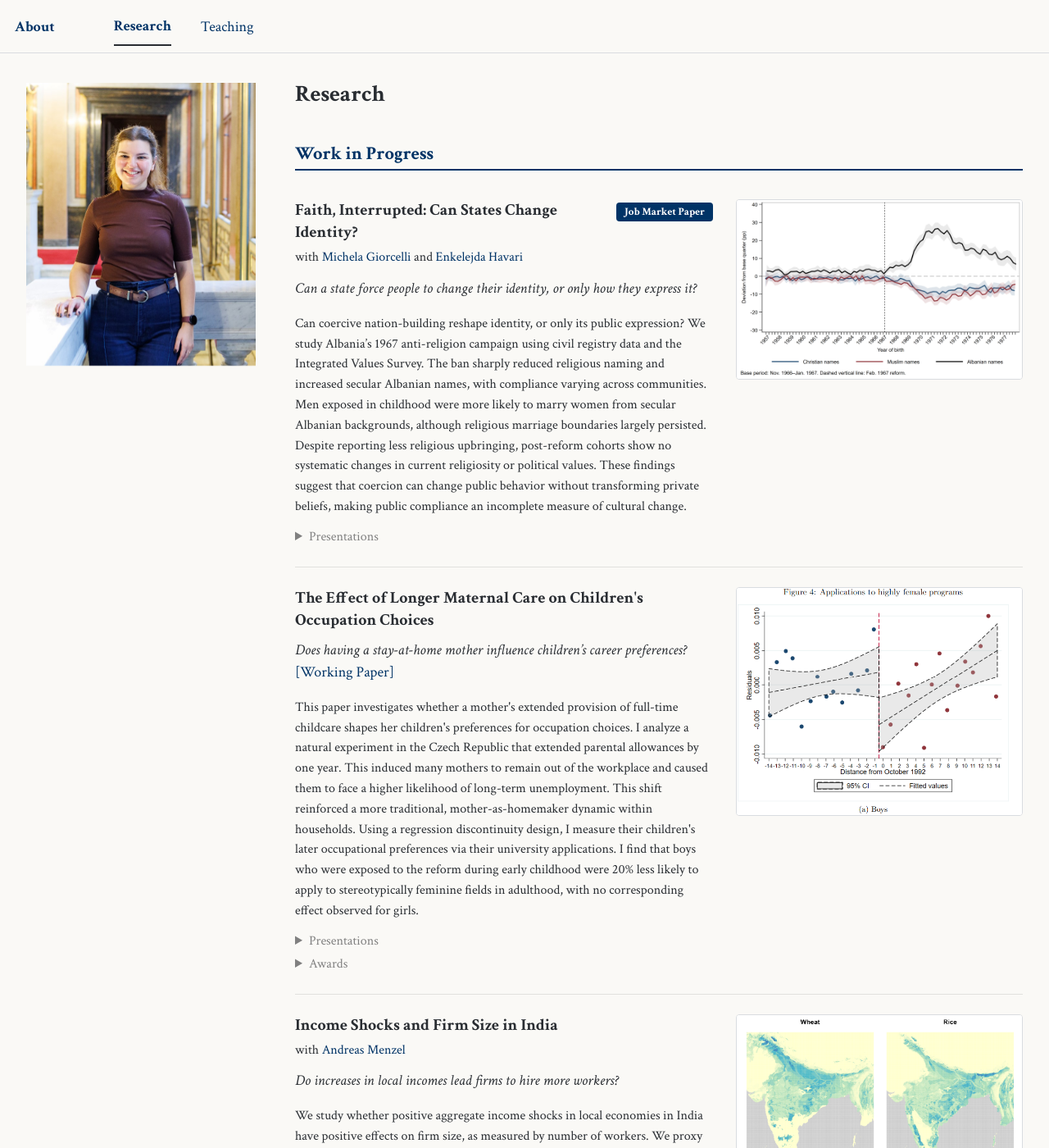
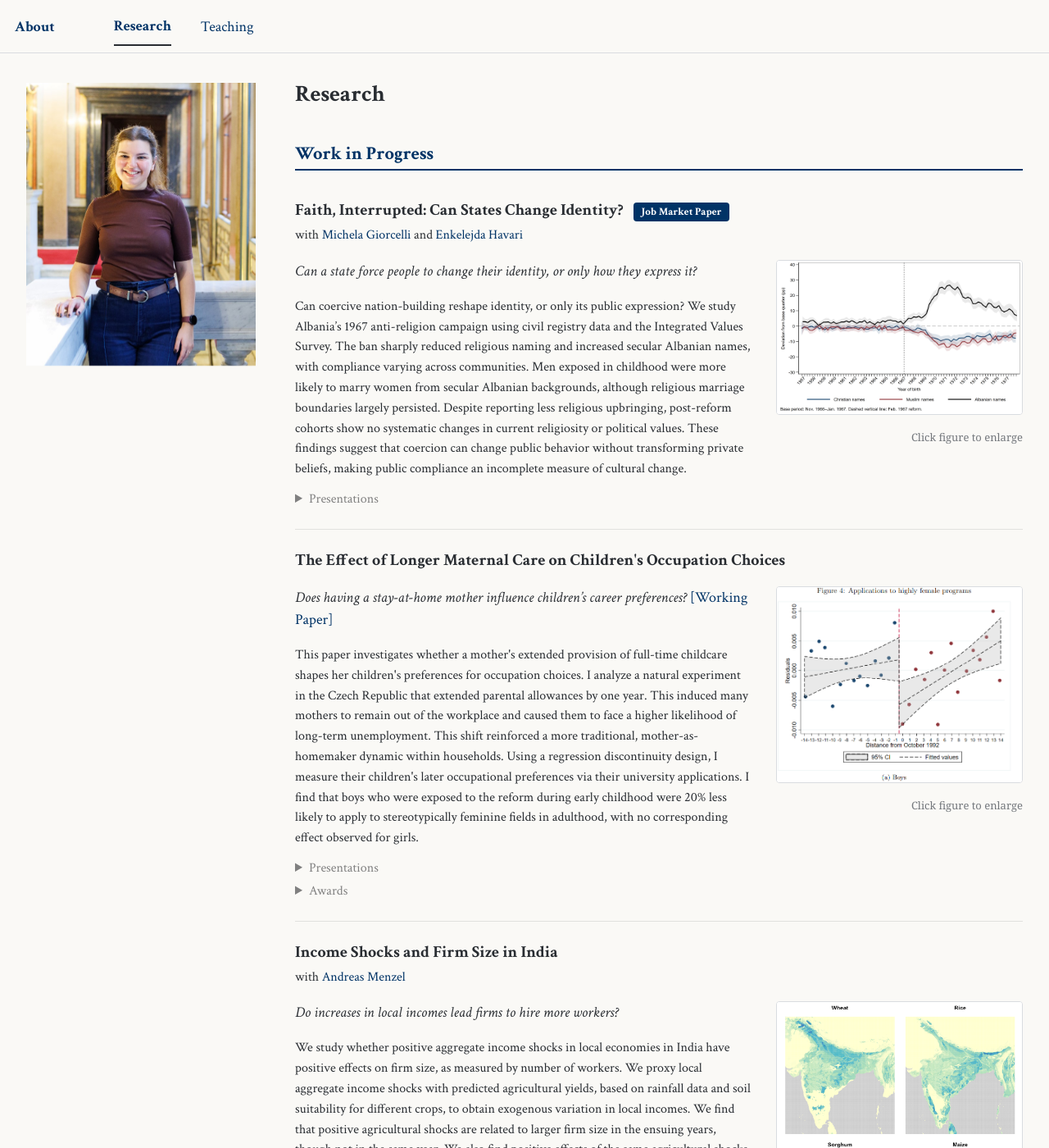
Before and after one commit to sofianasinani/sofianasinani.github.io, a Jekyll site: the page built from _pages/publications.md, in a window 1280 px wide and 1400 px high. Shown: the whole window at 82% size. Built offline with Jekyll 4.4.1, drawn with Linux system fonts in a browser that asks for light colours; a script bundle is joined from its source files by our own code; library files that are not in the unit come from our copies; some of the changed text lies outside the part shown.

Commit message:
Align paper headings, abstracts and figures

```diff
--- a/_pages/publications.md
+++ b/_pages/publications.md
@@ -6,21 +6,31 @@ author_profile: true
 ---
 
 <style>
-.paper-heading { display: flex; align-items: baseline; gap: 8px; }
+.paper-row { display: block; }
+.paper-header { margin-bottom: 18px; }
+.paper-heading { display: flex; align-items: baseline; flex-wrap: wrap; gap: 8px 12px; }
 .paper-heading .paper-title { flex: 0 1 auto; }
 .paper-heading > a { flex: 0 0 auto; white-space: nowrap; }
 .paper-heading > a span { margin-left: 0 !important; }
-.paper-text > .paper-coauthors { font-size: 16px; line-height: 1.4; margin: 6px 0 12px; }
+.paper-header .paper-coauthors { font-size: 16px; line-height: 1.4; margin: 6px 0 0; }
+.paper-body { display: grid; grid-template-columns: minmax(0, 65fr) minmax(0, 35fr); gap: 28px; align-items: start; }
+.paper-text > p:first-child { margin-top: 0; }
 .paper-abstract { font-size: 16px; line-height: 1.55; margin: 12px 0; }
 .paper-abstract p { margin: 0 0 10px; }
-@media (max-width: 620px) { .paper-heading { flex-wrap: wrap; } }
+.paper-body .paper-figure { width: 100%; max-width: none; margin: 0; }
+.paper-figure a { display: block; cursor: zoom-in; }
+.paper-figure img { width: 100%; height: auto; object-fit: contain; }
+.paper-figure figcaption { margin-top: 6px; font-size: 13px; color: #73777c; text-align: right; }
+@media (min-width: 57.8125em) and (max-width: 1100px), (max-width: 700px) {
+  .paper-body { grid-template-columns: minmax(0, 1fr); gap: 18px; }
+  .paper-body .paper-figure { max-width: 480px; }
+}
 </style>
 
 <h2 style="color: #003366; border-bottom: 2px solid #003366; padding-bottom: 5px;">Work in Progress</h2>
 
 <article class="paper-row" markdown="1">
-<div class="paper-text" markdown="1">
-
+<header class="paper-header">
 <div class="paper-heading">
 <h3 class="paper-title">Faith, Interrupted: Can States Change Identity?</h3>
 <a href="https://www.dropbox.com/scl/fi/umelmbssl4e4jy5mwjent/Sofiana_JMP.pdf?rlkey=0jyv2ujfcj734q8zrns5lqebj&e=1&dl=0" style="text-decoration: none;">
@@ -28,6 +38,9 @@ author_profile: true
 </a>
 </div>
 <p class="paper-coauthors">with <a href="http://www.giorcellimichela.com/">Michela Giorcelli</a> and <a href="https://sites.google.com/site/enkehavari/">Enkelejda Havari</a></p>
+</header>
+<div class="paper-body" markdown="1">
+<div class="paper-text" markdown="1">
 
 *Can a state force people to change their identity, or only how they express it?*
 <br>
@@ -44,14 +57,16 @@ author_profile: true
 </details>
 
 </div>
-<figure class="paper-figure"><img src="{{ "/images/papers/deviation_estimator.png" | relative_url }}" alt="Figure forthcoming" loading="lazy" width="640" height="420"></figure>
+<figure class="paper-figure"><a href="{{ "/images/papers/deviation_estimator.png" | relative_url }}" target="_blank" rel="noopener" aria-label="Enlarge figure: Faith, Interrupted: Can States Change Identity?"><img src="{{ "/images/papers/deviation_estimator.png" | relative_url }}" alt="Figure for Faith, Interrupted: Can States Change Identity?" loading="lazy" width="640" height="420"></a><figcaption>Click figure to enlarge</figcaption></figure>
+</div>
 </article>
 
 <article class="paper-row" markdown="1">
+<header class="paper-header">
+<h3 class="paper-title">The Effect of Longer Maternal Care on Children's Occupation Choices </h3>
+</header>
+<div class="paper-body" markdown="1">
 <div class="paper-text" markdown="1">
-
-<h3 class="paper-title">The Effect of Longer Maternal Care on Children's Occupation Choices </h3>
-
 
 *Does having a stay-at-home mother influence children’s career preferences?* [[Working Paper]](http://cerge-ei.cz/pdf/wp/Wp812.pdf)
 <br>
@@ -75,14 +90,17 @@ author_profile: true
 </details>
 
 </div>
-<figure class="paper-figure"><img src="{{ "/images/papers/maternal_care.png" | relative_url }}" alt="Figure forthcoming" loading="lazy" width="640" height="420"></figure>
+<figure class="paper-figure"><a href="{{ "/images/papers/maternal_care.png" | relative_url }}" target="_blank" rel="noopener" aria-label="Enlarge figure: The Effect of Longer Maternal Care on Children's Occupation Choices"><img src="{{ "/images/papers/maternal_care.png" | relative_url }}" alt="Figure for The Effect of Longer Maternal Care on Children's Occupation Choices" loading="lazy" width="640" height="420"></a><figcaption>Click figure to enlarge</figcaption></figure>
+</div>
 </article>
 
 <article class="paper-row" markdown="1">
-<div class="paper-text" markdown="1">
-
+<header class="paper-header">
 <h3 class="paper-title">Income Shocks and Firm Size in India</h3>
 <p class="paper-coauthors">with <a href="https://sites.google.com/view/andreasmenzel/home/">Andreas Menzel</a></p>
+</header>
+<div class="paper-body" markdown="1">
+<div class="paper-text" markdown="1">
 
 <em>Do increases in local incomes lead firms to hire more workers?</em>
 <br>
@@ -96,16 +114,19 @@ author_profile: true
 </div>
 
 </div>
-<figure class="paper-figure"><img src="{{ "/images/papers/india_ec.png" | relative_url }}" alt="Figure forthcoming" loading="lazy" width="640" height="420"></figure>
+<figure class="paper-figure"><a href="{{ "/images/papers/india_ec.png" | relative_url }}" target="_blank" rel="noopener" aria-label="Enlarge figure: Income Shocks and Firm Size in India"><img src="{{ "/images/papers/india_ec.png" | relative_url }}" alt="Figure for Income Shocks and Firm Size in India" loading="lazy" width="640" height="420"></a><figcaption>Click figure to enlarge</figcaption></figure>
+</div>
 </article>
 
 <h2 style="color: #003366; border-bottom: 2px solid #003366; padding-bottom: 5px;">Published</h2>
 
 <article class="paper-row" markdown="1">
-<div class="paper-text" markdown="1">
-
+<header class="paper-header">
 <h3 class="paper-title">Gender Gap in Reported Childcare Preferences among Parents</h3>
 <p class="paper-coauthors">with <a href="https://sites.google.com/site/fpertold/">Filip Pertold</a> and <a href="https://sites.google.com/view/msoltes/home">Michal Šoltés</a></p>
+</header>
+<div class="paper-body" markdown="1">
+<div class="paper-text" markdown="1">
 
 <em><a href="https://link.springer.com/journal/11150">Review of Economics of the Household</a>, February 2025</em>
 <br>
@@ -121,5 +142,6 @@ author_profile: true
 </div>
 
 </div>
-<figure class="paper-figure"><img src="{{ "/images/papers/gender_gap.png" | relative_url }}" alt="Figure forthcoming" loading="lazy" width="640" height="420"></figure>
+<figure class="paper-figure"><a href="{{ "/images/papers/gender_gap.png" | relative_url }}" target="_blank" rel="noopener" aria-label="Enlarge figure: Gender Gap in Reported Childcare Preferences among Parents"><img src="{{ "/images/papers/gender_gap.png" | relative_url }}" alt="Figure for Gender Gap in Reported Childcare Preferences among Parents" loading="lazy" width="640" height="420"></a><figcaption>Click figure to enlarge</figcaption></figure>
+</div>
 </article>
```
